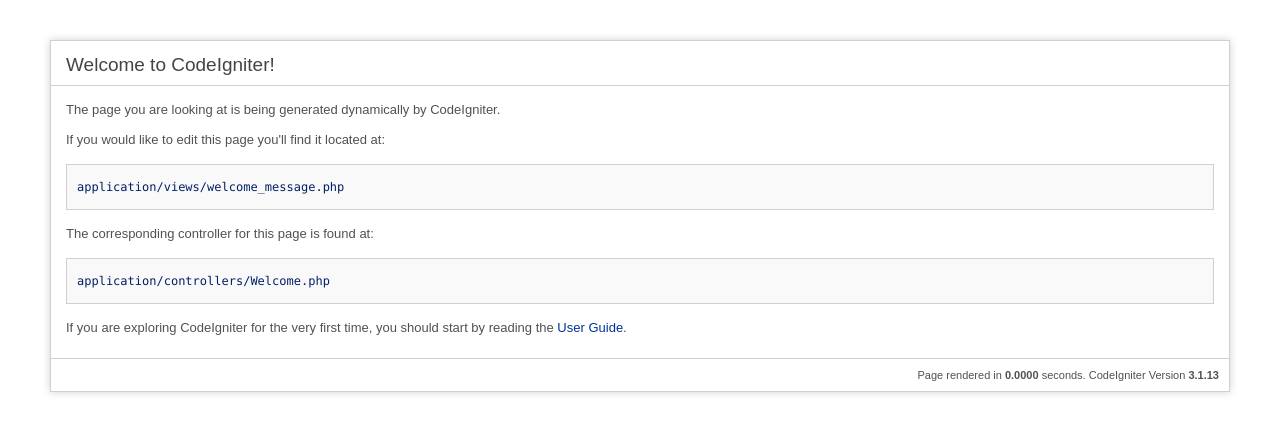
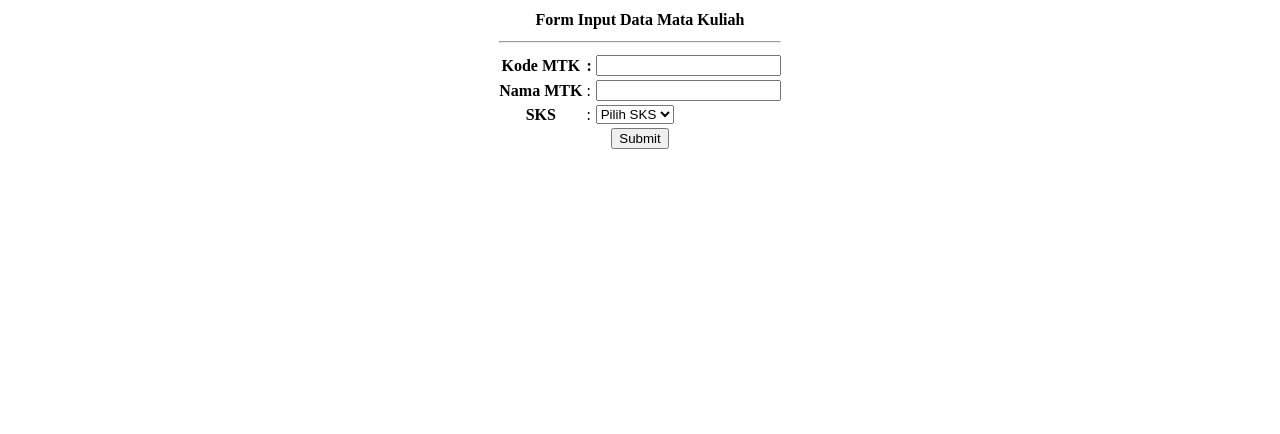
Before and after one commit to Chiro10z/WP2-Abdul_Adziq_Fikhan, a CodeIgniter app: page /pustaka-booking/ in a window 1280 px wide. Shown: the top 434 px of the page. Run offline with CodeIgniter, Linux system fonts and the light colour scheme.

Commit message:
Matakuliah

```diff
--- a/application/config/autoload.php
+++ b/application/config/autoload.php
@@ -89,7 +89,7 @@ $autoload['drivers'] = array();
 |
 |	$autoload['helper'] = array('url', 'file');
 */
-$autoload['helper'] = array();
+$autoload['helper'] = array('url', 'file');
 
 /*
 | -------------------------------------------------------------------
--- a/application/config/config.php
+++ b/application/config/config.php
@@ -23,7 +23,7 @@ defined('BASEPATH') OR exit('No direct script access allowed');
 | a PHP script and you can easily do that on your own.
 |
 */
-$config['base_url'] = '';
+$config['base_url'] = 'http://localhost/pustaka-booking/';
 
 /*
 |--------------------------------------------------------------------------
@@ -35,7 +35,7 @@ $config['base_url'] = '';
 | variable so that it is blank.
 |
 */
-$config['index_page'] = 'index.php';
+$config['index_page'] = '';
 
 /*
 |--------------------------------------------------------------------------
--- a/application/config/routes.php
+++ b/application/config/routes.php
@@ -49,6 +49,6 @@ defined('BASEPATH') OR exit('No direct script access allowed');
 | Examples:	my-controller/index	-> my_controller/index
 |		my-controller/my-method	-> my_controller/my_method
 */
-$route['default_controller'] = 'welcome';
+$route['default_controller'] = 'Matakuliah';
 $route['404_override'] = '';
 $route['translate_uri_dashes'] = FALSE;
--- a/application/controllers/Latihan1.php
+++ b/application/controllers/Latihan1.php
@@ -3,7 +3,7 @@ class Latihan1 extends CI_Controller
 {
     public function index()
     {
-        echo "Selamat Datang.. selamat belajar web Programming"
+        echo "Selamat Datang.. selamat belajar web Programming";
         //$this->load->view('view-Latihan1');
     }
 
@@ -13,7 +13,7 @@ class Latihan1 extends CI_Controller
 
         $data['nilai1'] = $n1;
         $data['nilai2'] = $n2;
-        $hasil = $this->Model_Latihan1->jumlah($n1, $n2);
+        $data['hasil'] = $this->Model_Latihan1->jumlah($n1, $n2);
 
         $this->load->view('view-latihan1', $data);
     }
--- /dev/null
+++ b/application/controllers/Matakuliah.php
@@ -0,0 +1,22 @@
+<?php
+class Matakuliah extends CI_Controller
+{
+
+    public function index()
+
+    {
+
+        $this->load->view('view-form-matakuliah');
+    }
+
+    public function cetak()
+    {
+        $data = [
+            'kode' => $this->input->post('kode'),
+            'nama' => $this->input->post('nama'),
+            'sks' => $this->input->post('sks')
+        ];
+
+        $this->load->view('view-data-matakuliah', $data);
+    }
+}
--- a/application/models/Model_Latihan1.php
+++ b/application/models/Model_Latihan1.php
@@ -6,9 +6,9 @@ class Model_Latihan1 extends CI_Model
     //method penjumlahan
     public function jumlah($n1 = null, $n2 = null)
     {
-        $this->nilai1 = $nil1;
-        $this->nilai2 = $nil2;
-        $this->hasil = $this->nilai + $this->nilai2;
+        $this->nilai1 = $n1;
+        $this->nilai2 = $n2;
+        $this->hasil = $this->nilai1 + $this->nilai2;
         return $this->hasil;
     }
 }
--- /dev/null
+++ b/application/views/view-form-matakuliah.php
@@ -0,0 +1,58 @@
+<html>
+
+<head>
+    <title>Form Input Matakuliah</title>
+</head>
+
+<body>
+    <center>
+        <from action="<?= base_url('matakuliah/cetak'); ?>"method="post">
+
+           <table>
+                <tr>
+                   <th colspan="3">
+                     Form Input Data Mata Kuliah
+                    </th>
+                </tr>
+                    <td colspan="3">
+                <hr>
+             </td>
+            </tr>
+            <tr>
+                <th>Kode MTK</th>
+                <th>:</<th>
+                <td>
+                    <input type="text" name="kode" id="kode">
+                </td>
+            </tr>
+            <tr>
+                <th>Nama MTK</th>
+                <td>:</td>
+                <td>
+                    <input type="text" name="nama" id="nam">
+                </td>
+            </tr>
+            <tr>
+                <th>SKS</th>
+                <td>:</td>
+                <td>
+                    <select name="sks" id="sks">
+                        <option value="">Pilih SKS</optiion>
+                        <option value="2">2</option>
+                        <option value="3">3</option>
+                        <option value="4">4</option>
+                    <select>
+                </td>
+            </tr>
+            <tr>
+                <td colspan="3" align="center">
+                    <input type="submit" value="Submit">
+                </td>
+            </tr>
+          </table>
+        </form>
+    </center>
+
+</body>
+
+</html>
--- a/application/views/view_latihan.php
+++ b/application/views/view-latihan1.php
@@ -9,7 +9,7 @@
     Halo Kawan.. Yuk kita belajar web Programming..!!!<br>
     Nilai 1 = <?= $nilai1; ?>
     Nilai 2 = <?= $nilai2; ?>
-    ini hasil dari pemodelan dengan methode penjumlahan yaitu <?=$nilai1 . " + " . $nilai2 . " = " . $hasil; ?>
+    ini hasil dari pemodelan dengan metode penjumlahan yaitu <?=$nilai1 . " + " . $nilai2 . " = " . $hasil; ?>
 
 </body>
 
```
Also changed, not shown: application/views/view-data-matakuliah.php (added, +40 -0 lines), .htaccess (added), 1 other file.
